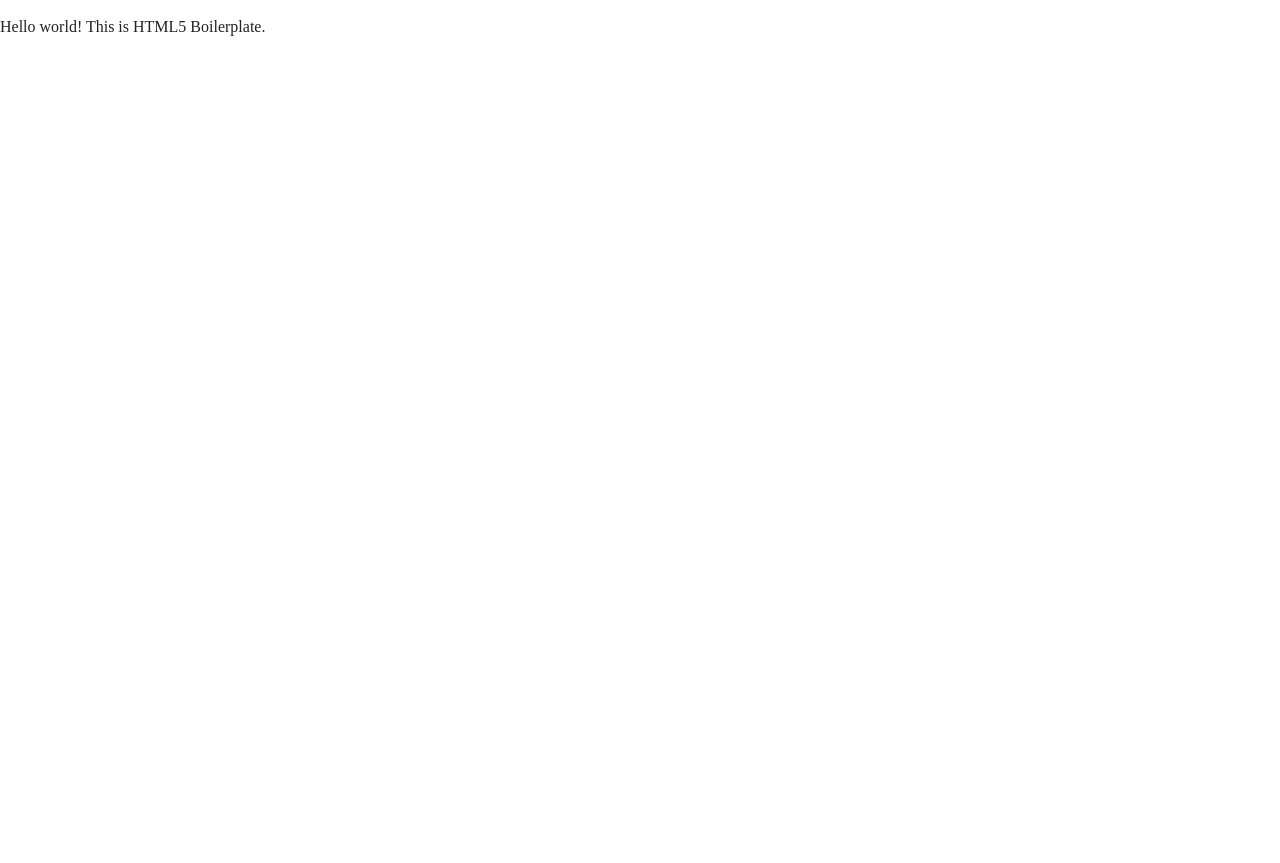
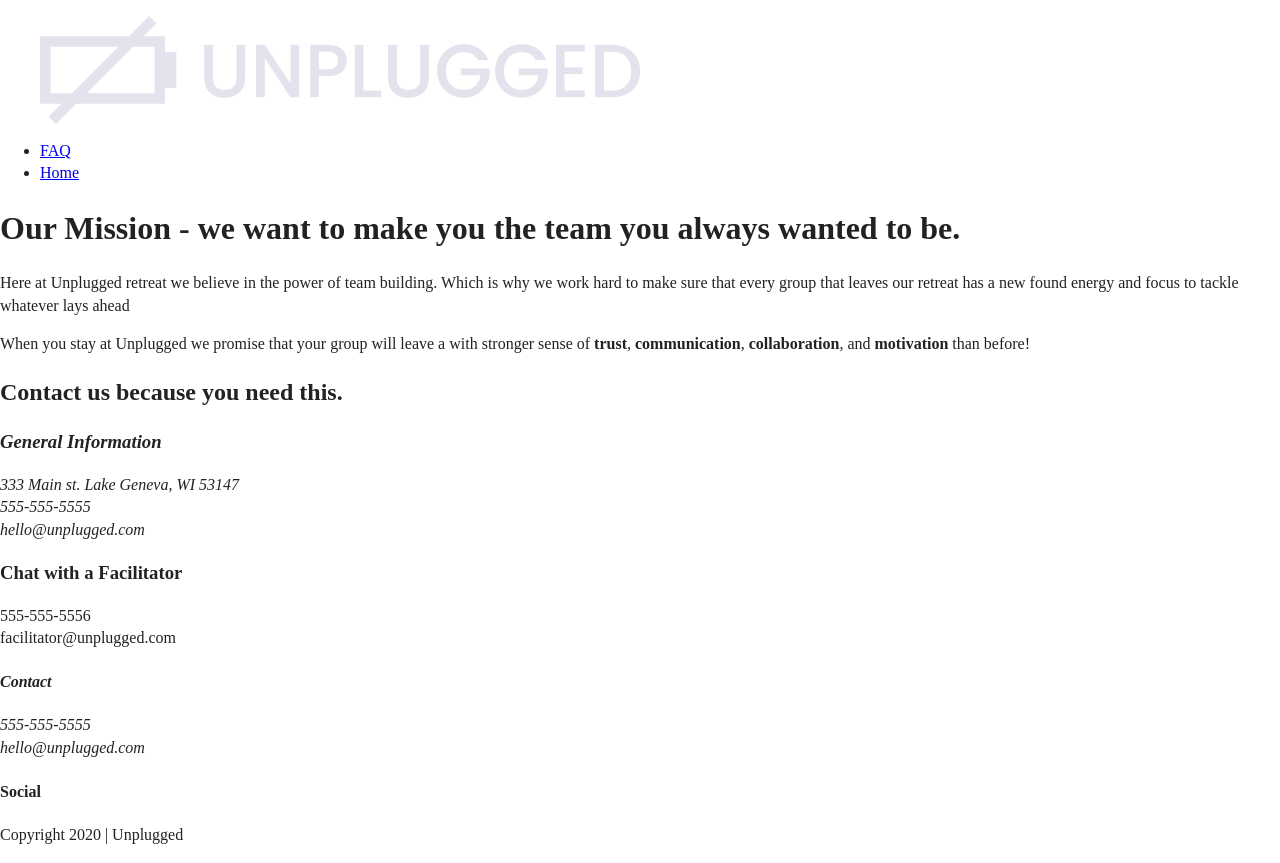
Before and after one commit to annapaula20/unplugged-retreat, a website: page about/index.html in a window 1280 px wide. Before the commit the page ends 800 px from the top, so only its background shows below. Drawn offline with Linux system fonts and the light colour scheme.

Commit message:
Added groundwork for page

```diff
--- a/about/index.html
+++ b/about/index.html
@@ -3,7 +3,7 @@
 
 <head>
   <meta charset="utf-8">
-  <title></title>
+  <title>Unplugged | About</title>
   <meta name="description" content="">
   <meta name="viewport" content="width=device-width, initial-scale=1">
 
@@ -21,11 +21,82 @@
 
   <meta name="theme-color" content="#fafafa">
 </head>
-
 <body>
 
+  <header>
+    <div class="content-wrapper">
+      <figure>
+        <a href="#"><img src="../img/unpluggedlogo.png" alt="unplugged logo"></a>
+      </figure>
+      <div class="header-divider"></div>
+      <nav>
+        <ul>
+          <li><a href="../faq/index.html" target ="_blank">FAQ</a></li>
+          <li><a href="../index.html" target ="_blank">Home</a></li>
+        </ul>
+      </nav>
+    </div>
+  </header>
+
+  <main>
+    <section class="mission">
+      <div class="content-wrapper">
+        <div class="mission-content">
+          <h1>Our Mission - we want to make you the team you always wanted to be. </h1>
+          <p>Here at Unplugged retreat we believe in the power of team building. Which is why we work hard to make sure that every group that leaves our retreat has a new found energy and focus to tackle whatever lays ahead</p>
+
+          <p> When you stay at Unplugged we promise that your group will leave a with stronger sense of <strong>trust</strong>,   <strong>communication</strong>, <strong>collaboration</strong>, and <strong>motivation</strong> than before!</p>
+        </div>
+      </div>
+    </section>
+
+    <section class="map">
+      <figure>
+
+      </figure>
+    </section>
+
+    <section class="contact-section">
+      <div class="content-wrapper">
+        <h2>Contact us because you need this.</h2>
+        <div class="information">
+          <address class="contact">
+            <h3>General Information</h3>
+            <p>333 Main st. Lake Geneva, WI 53147 <br>555-555-5555<br>hello@unplugged.com</p>
+          </address>
+        </div>
+        <div class="chat">
+          <h3>Chat with a Facilitator</h3>
+          <p>555-555-5556<br>facilitator@unplugged.com</p>
+        </div>
+      </div>
+    </section>
+  </main>
+  <footer>
+    <div class="content-wrapper">
+      <div class="footer-content">
+        <address class="contact">
+          <h4>Contact</h4>
+          <p>555-555-5555<br>hello@unplugged.com</p>
+        </address>
+        <div class="social">
+          <h4>Social</h4>
+          <div class="social-icons">
+            <p><a href="https://facebook.com" target="_blank"></a></p>
+            <p><a href="https://twitter.com" target="_blank"></a></p>
+            <p><a href="https://instagram.com" target="_blank"></a></p>
+          </div>
+        </div>
+      </div>
+    </div>
+    <div class="copyright">
+      <p>Copyright 2020 | Unplugged</p>
+    </div>
+  </footer>
+  </body>
+
   <!-- Add your site or application content here -->
-  <p>Hello world! This is HTML5 Boilerplate.</p>
+
   <script src="../js/vendor/modernizr-3.11.2.min.js"></script>
   <script src="../js/plugins.js"></script>
   <script src="../js/main.js"></script>
@@ -36,6 +107,6 @@
     ga('create', 'UA-XXXXX-Y', 'auto'); ga('set', 'anonymizeIp', true); ga('set', 'transport', 'beacon'); ga('send', 'pageview')
   </script>
   <script src="https://www.google-analytics.com/analytics.js" async></script>
-</body>
+
 
 </html>
```
